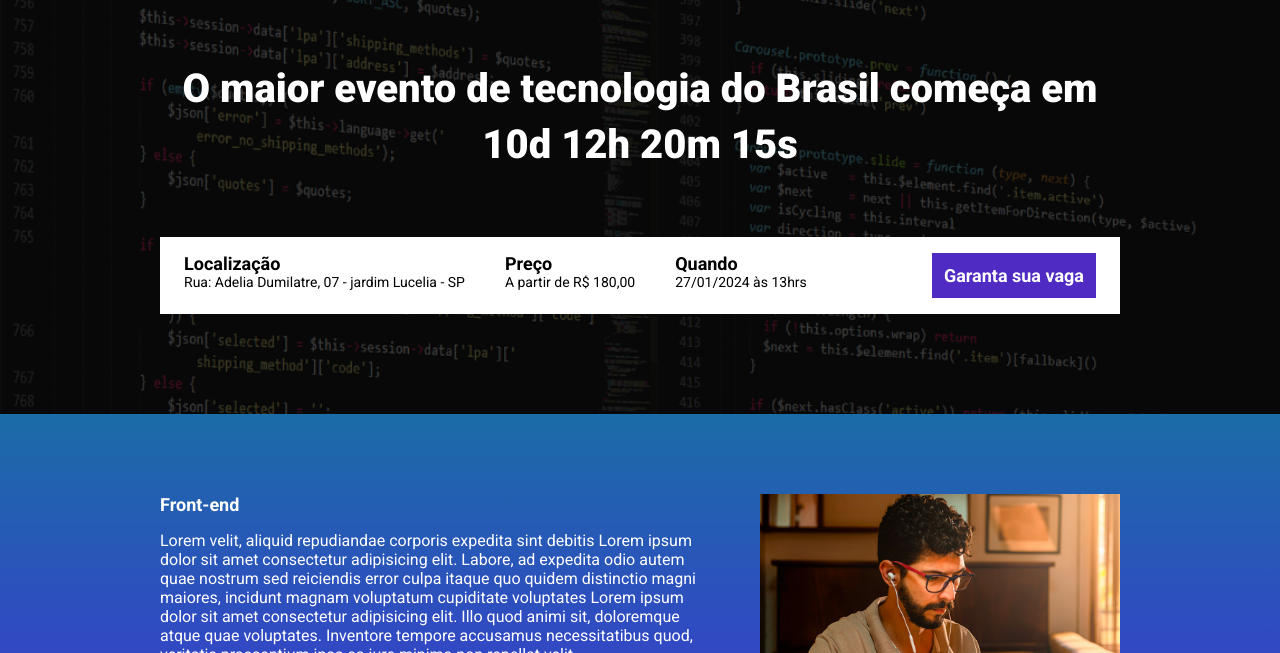
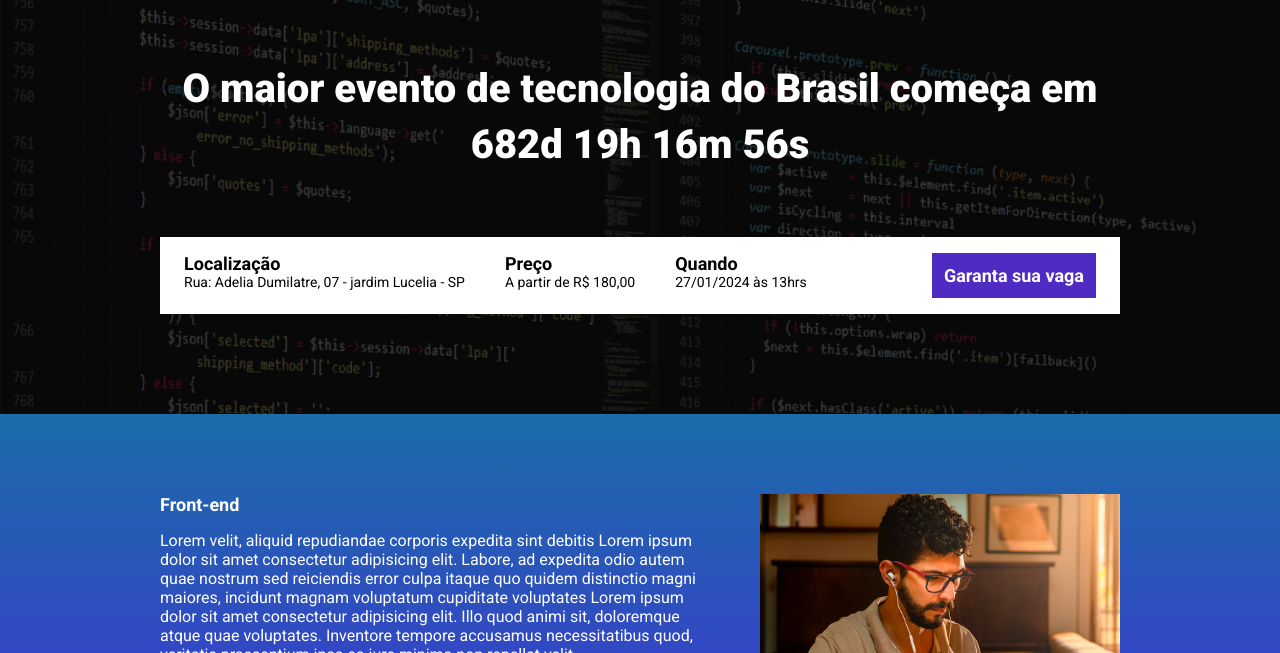
Before and after one commit to mxwlladriano/ebac_tech_talks-2, a website built with Parcel: page src/index.html in a window 1280 px wide. Shown: the part 147-800 px from the top of the page. Built offline with nearby package versions, Linux system fonts and the light colour scheme.

Commit message:
criando contagem regressiva

```diff
--- a/package.json
+++ b/package.json
@@ -2,10 +2,10 @@
   "name": "ebac_tech_talks-2",
   "version": "1.0.0",
   "description": "",
-  "main": "index.js",
   "scripts": {
     "cleanup": "rmdir /q /s .parcel-cache dist",
     "dev": "npm run cleanup && parcel src/index.html src/styles/main.scss src/scripts/main.js",
+    "build": "parcel build src/index.html",
     "test": "echo \"Error: no test specified\" && exit 1"
   },
   "keywords": [],
--- a/src/index.html
+++ b/src/index.html
@@ -15,7 +15,7 @@
         <div class="container">
             <img class="hero__logo" src="./images/ebac_logo.svg" alt="EBAC">
             <p class="hero__text">
-                O maior evento de tecnologia do Brasil começa em 10d 12h 20m 15s
+                O maior evento de tecnologia do Brasil começa em <span id="contador"></span>
             </p>
             <div class="infos-bar">
                 <ul class="infos-bar__infos">
--- a/src/scripts/main.js
+++ b/src/scripts/main.js
@@ -1 +1,28 @@
 AOS.init();
+
+const dataDoEvento = new Date("dec 12, 2025 19:00:00");
+const timeStampDoEvento = dataDoEvento.getTime();
+
+const contaAsHoras = setInterval(function() {
+    const agora = new Date();
+    const timeStampAtual = agora.getTime();
+
+    const distanciaAteOEvento = timeStampDoEvento - timeStampAtual
+
+    const diaEmMs = 1000 * 60 * 60 * 24;
+    const horaEmMs = 1000 * 60 * 60;
+    const minutoEmMs = 1000 * 60;
+    const segundosEmMs = 1000;
+
+    const diasAteOEvento = Math.floor(distanciaAteOEvento / diaEmMs);
+    const horasAteOEvento = Math.floor((distanciaAteOEvento % diaEmMs) /  horaEmMs);
+    const minutosAteOEvento = Math.floor((distanciaAteOEvento %  horaEmMs) / minutoEmMs);
+    const segundosAteOEvento = Math.floor((distanciaAteOEvento % minutoEmMs) / segundosEmMs);
+
+    document.getElementById('contador').innerHTML = `${diasAteOEvento}d ${horasAteOEvento}h ${minutosAteOEvento}m ${segundosAteOEvento}s`
+
+    if (distanciaAteOEvento <0) {
+        clearInterval(contaAsHoras);
+        document.getElementById('contador').innerHTML = 'Evento Expirado';
+    }
+}, 1000);
```
